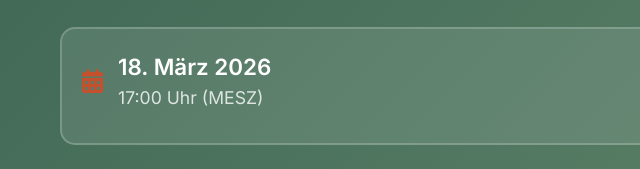
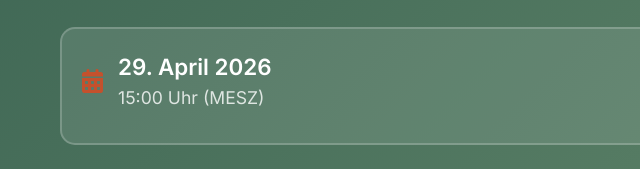
Before and after one commit to businesski-web/businesski-web.github.io, a plain HTML site: page webinar_landing_page.html in a window 1280 px wide. Shown: the part 635-804 px from the top of the page, 0-640 px from the left. Drawn offline with Linux system fonts and the light colour scheme.

Commit message:
Update webinar date and time to April 29, 2026

```diff
--- a/webinar_landing_page.html
+++ b/webinar_landing_page.html
@@ -589,8 +589,8 @@
                         <div class="date-icon">
                             <i class="fas fa-calendar-alt"></i>
                             <div>
-                                <div class="date-text">18. März 2026</div>
-                                <div class="time-text">17:00 Uhr (MESZ)</div>
+                                <div class="date-text">29. April 2026</div>
+                                <div class="time-text">15:00 Uhr (MESZ)</div>
                             </div>
                         </div>
                     </div>
```
